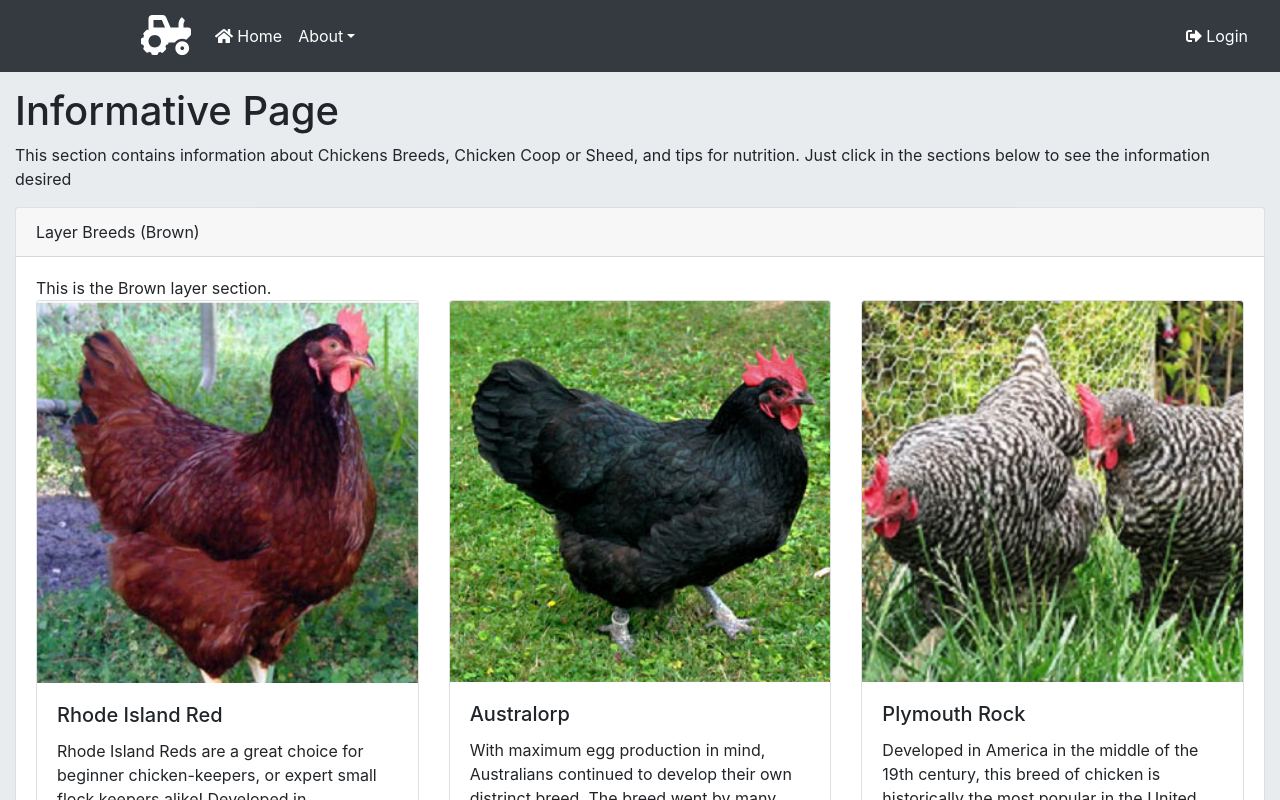
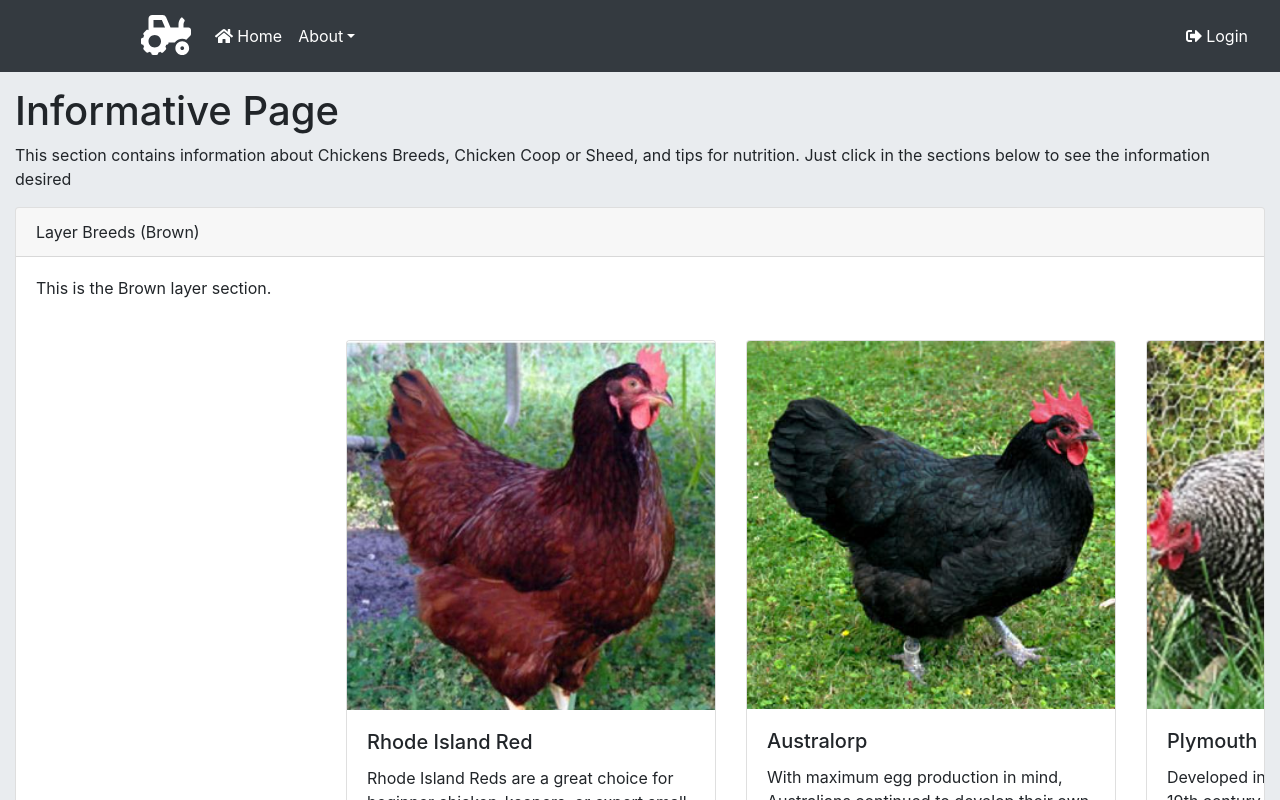
Before and after one commit to Herb2o11/FarmHelper, a React (Create React App) app: page /about/breeds in a window 1280 px wide. Shown: the top 800 px of the page. Built offline with nearby package versions, Linux system fonts and the light colour scheme.

Commit message:
Inserting width and margins on card Deck

```diff
--- a/src/components/Breeds.js
+++ b/src/components/Breeds.js
@@ -52,10 +52,15 @@ export default class Breeds extends Component {
                     <Accordion.Collapse eventKey="0">
                       <Card.Body>This is the Brown layer section.
                 <div>
-                          <CardDeck>
-                            <Card>
-                              <Card.Img variant="top"
-                                src={breedRhodeIslandRed} />
+                          <CardDeck style={{ width: '1200px',
+                                            height: '800px',
+                                            marginLeft: '295px',
+                                            marginRight: '270px',
+                                            marginTop: '40px',
+                                            marginBottom: '10px'}} >
+                            <Card >
+                              <Card.Img   variant="top"
+                                src= {breedRhodeIslandRed}  />
                               <Card.Body>
                                 <Card.Title>Rhode Island Red</Card.Title>
                                 <Card.Text>
@@ -111,7 +116,12 @@ export default class Breeds extends Component {
                     <Accordion.Collapse eventKey="1">
                       <Card.Body>This is the White layer section.
                 <div>
-                          <CardDeck>
+                          <CardDeck  style={{ width: '1200px',
+                                            height: '900px',
+                                            marginLeft: '295px',
+                                            marginRight: '270px',
+                                            marginTop: '40px',
+                                            marginBottom: '10px'}} >
                             <Card>
                               <Card.Img variant="top"
                                 src={breedLeghorn} />
@@ -163,7 +173,7 @@ export default class Breeds extends Component {
                                 <Card.Img variant="top" src={cinammonData} />
                               </Card.Footer>
                             </Card>
-                          </CardDeck>
+                          </CardDeck >
                         </div>
                       </Card.Body>
 
@@ -176,7 +186,12 @@ export default class Breeds extends Component {
                     <Accordion.Collapse eventKey="2">
                       <Card.Body>This is the Poultry Breeds section.
                 <div>
-                          <CardDeck>
+                          <CardDeck style={{ width: '1200px',
+                                            height: '900px',
+                                            marginLeft: '295px',
+                                            marginRight: '270px',
+                                            marginTop: '40px',
+                                            marginBottom: '10px'}}>
                             <Card>
                               <Card.Img variant="top"
                                 src={breedNakedneck} />
@@ -217,7 +232,8 @@ export default class Breeds extends Component {
                     </Card.Text>
                               </Card.Body>
                               <Card.Footer>
-                                <small className="text-muted">Harvest time : 	16-21 weeks ; Large Slow Growth ; Weight (female)	10 lbs ; Weight (male) 13 lb</small>
+                                <small className="text-muted">Harvest time : 	16-21 weeks ; Large ,Slow Growth, indicated for free range ; Weight (female)	10 lbs ; Weight (male) 13 lb
+                                </small>
                               </Card.Footer>
                             </Card>
                           </CardDeck>
@@ -232,7 +248,12 @@ export default class Breeds extends Component {
                     <Accordion.Collapse eventKey="3">
                       <Card.Body>This is the Dual Purpose section.
                 <div>
-                          <CardDeck>
+                          <CardDeck style={{ width: '1200px',
+                                            height: '900px',
+                                            marginLeft: '295px',
+                                            marginRight: '270px',
+                                            marginTop: '40px',
+                                            marginBottom: '10px'}}>
                             <Card>
                               <Card.Img variant="top"
                                 src={breedOrpington} />
```
